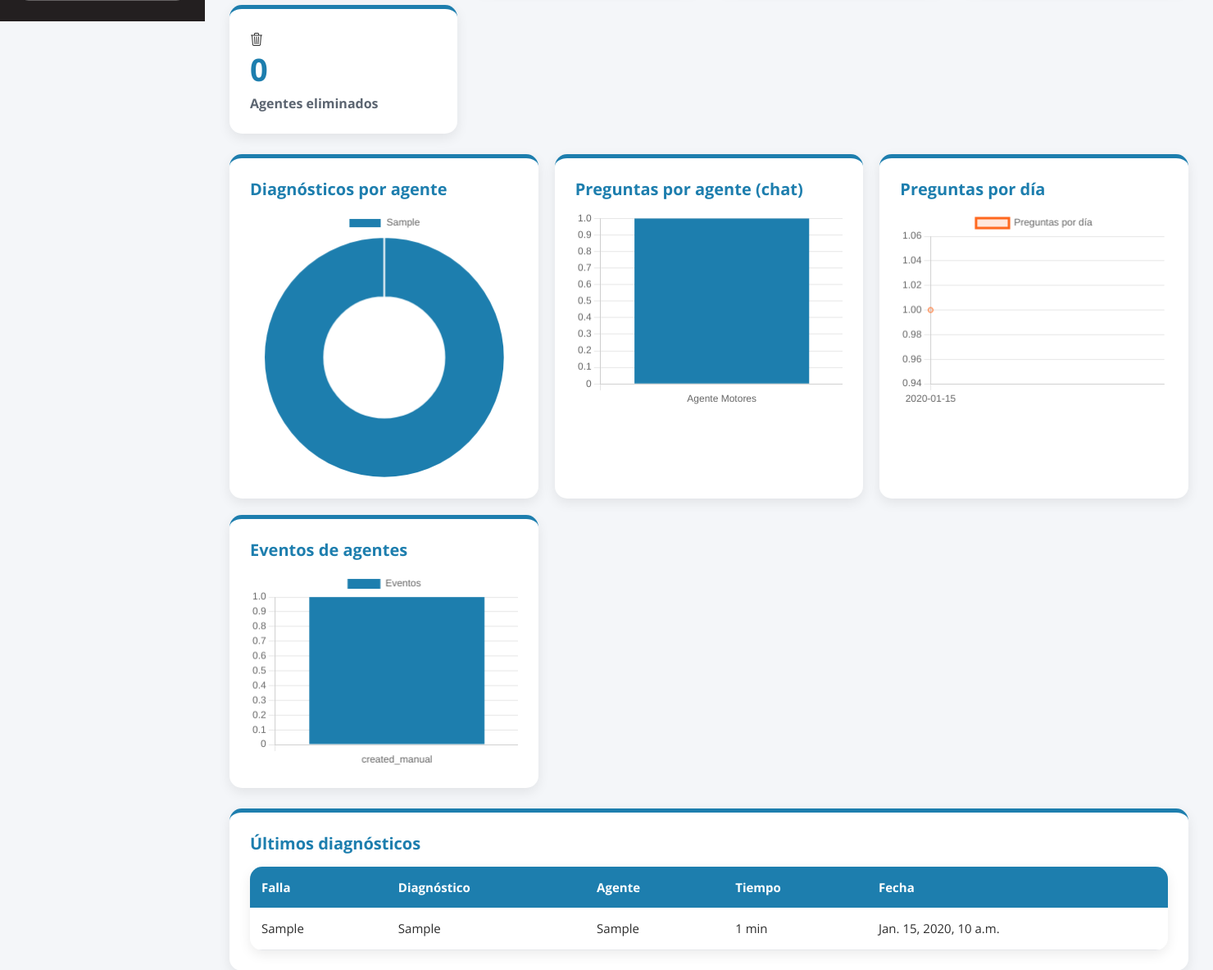
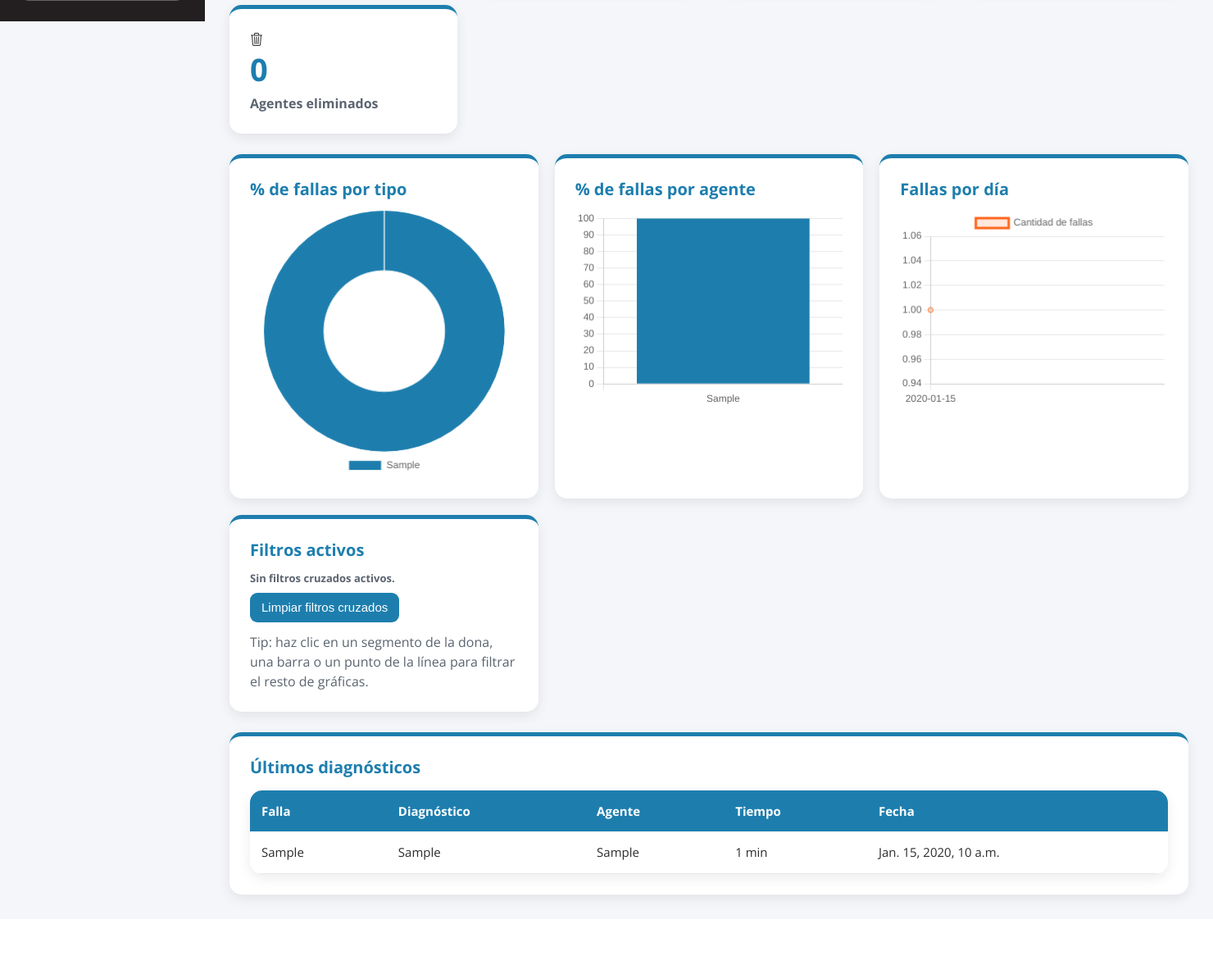
Before and after one commit to ibarrapracticantes20-hue/FaultMate, a Django app: page /dashboard/ in a window 1480 px wide. Shown: the part 774-1957 px from the top of the page at 82% size. After the commit the page ends 1880 px from the top, so only its background shows below. Run offline with Django 5.2, Linux system fonts and the light colour scheme; a user stored in the database is signed in; data comes from the database, SQL or seed files in the repository; tables that the repository leaves empty hold one stand-in row (values such as "Sample post").

Commit message:
Dashboard con filtros cruzados y flujo guiado de agentes

```diff
--- a/FaultMateWeb/agentes/templates/agentes/chat_agente.html
+++ b/FaultMateWeb/agentes/templates/agentes/chat_agente.html
@@ -11,8 +11,8 @@
     <p><b>Descripción:</b> {{ agente.descripcion }}</p>
     <p><b>Temperatura:</b> {{ agente.temperatura }} | <b>Tokens:</b> {{ agente.tokens }}</p>
     <p style="margin-top:10px; color:#5b6470; font-weight:normal;">
-        Si escribes una falla conocida, el sistema activa un árbol de decisión con respuestas de tipo "sí" o "no".
-        Si la falla no existe en el árbol, se usa IA como respaldo.
+        Este chat te guía paso a paso: primero revisa un punto, después el siguiente, respondiendo con "sí" o "no"
+        en las preguntas del checklist manual. Si preguntas algo fuera de ese checklist, se usa IA como respaldo.
     </p>
 
     <form method="POST" action="{% url 'limpiar_chat_agente' agente.id %}" style="margin-top:10px;">
--- a/FaultMateWeb/dashboard/templates/dashboard/dashboard.html
+++ b/FaultMateWeb/dashboard/templates/dashboard/dashboard.html
@@ -95,23 +95,27 @@
 
 <div class="cards" style="grid-template-columns:repeat(auto-fit, minmax(320px,1fr));">
     <div class="card">
-        <h2 style="font-size:20px;margin-bottom:12px;">Diagnósticos por agente</h2>
-        <canvas id="donutDiagnosticos" height="220"></canvas>
+        <h2 style="font-size:20px;margin-bottom:12px;">% de fallas por tipo</h2>
+        <canvas id="donutFallas" height="220"></canvas>
     </div>
 
     <div class="card">
-        <h2 style="font-size:20px;margin-bottom:12px;">Preguntas por agente (chat)</h2>
-        <canvas id="barChats" height="220"></canvas>
+        <h2 style="font-size:20px;margin-bottom:12px;">% de fallas por agente</h2>
+        <canvas id="barAgentes" height="220"></canvas>
     </div>
 
     <div class="card">
-        <h2 style="font-size:20px;margin-bottom:12px;">Preguntas por día</h2>
-        <canvas id="linePreguntas" height="220"></canvas>
+        <h2 style="font-size:20px;margin-bottom:12px;">Fallas por día</h2>
+        <canvas id="lineFallasDia" height="220"></canvas>
     </div>
 
     <div class="card">
-        <h2 style="font-size:20px;margin-bottom:12px;">Eventos de agentes</h2>
-        <canvas id="barEventos" height="220"></canvas>
+        <h2 style="font-size:20px;margin-bottom:12px;">Filtros activos</h2>
+        <p id="filtrosActivos" class="texto-informativo">Sin filtros cruzados activos.</p>
+        <button type="button" id="limpiarCruces" class="btn btn-filtro" style="margin-top:8px;">Limpiar filtros cruzados</button>
+        <p style="margin-top:12px; color:#5b6470; font-weight:normal;">
+            Tip: haz clic en un segmento de la dona, una barra o un punto de la línea para filtrar el resto de gráficas.
+        </p>
     </div>
 </div>
 
@@ -143,14 +147,7 @@
     {% endif %}
 </div>
 
-{{ chart_donut_labels|json_script:"chart-donut-labels" }}
-{{ chart_donut_values|json_script:"chart-donut-values" }}
-{{ chart_bar_labels|json_script:"chart-bar-labels" }}
-{{ chart_bar_values|json_script:"chart-bar-values" }}
-{{ chart_line_labels|json_script:"chart-line-labels" }}
-{{ chart_line_values|json_script:"chart-line-values" }}
-{{ eventos_labels|json_script:"chart-eventos-labels" }}
-{{ eventos_values|json_script:"chart-eventos-values" }}
+{{ chart_raw_diagnosticos|json_script:"chart-raw-diagnosticos" }}
 
 <script src="https://cdn.jsdelivr.net/npm/chart.js"></script>
 <script>
@@ -159,68 +156,174 @@ const cPrimOsc = '#0032a0';
 const cPrimCla = '#98dae9';
 const cAcento = '#ff661b';
 const cOsc = '#231f20';
+const paleta = [cPrim, cPrimOsc, cPrimCla, cAcento, cOsc, '#22c55e', '#ef4444', '#bdc6c3'];
 
-const donutLabels = JSON.parse(document.getElementById('chart-donut-labels').textContent);
-const donutValues = JSON.parse(document.getElementById('chart-donut-values').textContent);
-const barLabels = JSON.parse(document.getElementById('chart-bar-labels').textContent);
-const barValues = JSON.parse(document.getElementById('chart-bar-values').textContent);
-const lineLabels = JSON.parse(document.getElementById('chart-line-labels').textContent);
-const lineValues = JSON.parse(document.getElementById('chart-line-values').textContent);
-const eventosLabels = JSON.parse(document.getElementById('chart-eventos-labels').textContent);
-const eventosValues = JSON.parse(document.getElementById('chart-eventos-values').textContent);
+const rawDiagnosticos = JSON.parse(document.getElementById('chart-raw-diagnosticos').textContent);
 
-new Chart(document.getElementById('donutDiagnosticos'), {
+const estadoCruce = {
+    falla: null,
+    agente: null,
+    fecha_dia: null,
+};
+
+let chartDonut = null;
+let chartBar = null;
+let chartLine = null;
+
+function contarPorClave(items, key) {
+    const mapa = {};
+    for (const item of items) {
+        const valor = item[key] || 'Sin dato';
+        mapa[valor] = (mapa[valor] || 0) + 1;
+    }
+    return mapa;
+}
+
+function mapToSortedEntries(mapa) {
+    return Object.entries(mapa).sort((a, b) => b[1] - a[1]);
+}
+
+function porcentaje(valor, total) {
+    if (!total) return 0;
+    return Number(((valor / total) * 100).toFixed(1));
+}
+
+function aplicarFiltroBase(items, excluirClave = null) {
+    return items.filter((item) => {
+        if (estadoCruce.falla && excluirClave !== 'falla' && item.falla !== estadoCruce.falla) return false;
+        if (estadoCruce.agente && excluirClave !== 'agente' && item.agente !== estadoCruce.agente) return false;
+        if (estadoCruce.fecha_dia && excluirClave !== 'fecha_dia' && item.fecha_dia !== estadoCruce.fecha_dia) return false;
+        return true;
+    });
+}
+
+function textoFiltrosActivos() {
+    const activos = [];
+    if (estadoCruce.falla) activos.push(`Falla: ${estadoCruce.falla}`);
+    if (estadoCruce.agente) activos.push(`Agente: ${estadoCruce.agente}`);
+    if (estadoCruce.fecha_dia) activos.push(`Fecha: ${estadoCruce.fecha_dia}`);
+    return activos.length ? activos.join(' | ') : 'Sin filtros cruzados activos.';
+}
+
+function reconstruirGraficas() {
+    const filtroTexto = document.getElementById('filtrosActivos');
+    filtroTexto.textContent = textoFiltrosActivos();
+
+    const paraDonut = aplicarFiltroBase(rawDiagnosticos, 'falla');
+    const paraBar = aplicarFiltroBase(rawDiagnosticos, 'agente');
+    const paraLinea = aplicarFiltroBase(rawDiagnosticos, 'fecha_dia');
+
+    const fallas = mapToSortedEntries(contarPorClave(paraDonut, 'falla')).slice(0, 8);
+    const agentes = mapToSortedEntries(contarPorClave(paraBar, 'agente')).slice(0, 8);
+    const dias = Object.entries(contarPorClave(paraLinea, 'fecha_dia')).sort((a, b) => a[0].localeCompare(b[0]));
+
+    const totalFallas = fallas.reduce((acc, curr) => acc + curr[1], 0);
+    const totalAgentes = agentes.reduce((acc, curr) => acc + curr[1], 0);
+
+    if (chartDonut) chartDonut.destroy();
+    if (chartBar) chartBar.destroy();
+    if (chartLine) chartLine.destroy();
+
+    chartDonut = new Chart(document.getElementById('donutFallas'), {
         type: 'doughnut',
         data: {
-        labels: donutLabels,
+            labels: fallas.map((x) => x[0]),
             datasets: [{
-            data: donutValues,
-            backgroundColor: [cPrim, cPrimOsc, cPrimCla, cAcento, cOsc, '#22c55e', '#ef4444', '#bdc6c3']
-        }]
-    }
+                data: fallas.map((x) => porcentaje(x[1], totalFallas)),
+                backgroundColor: paleta,
+                borderWidth: 1,
+            }],
+        },
+        options: {
+            responsive: true,
+            plugins: {
+                legend: { position: 'bottom' },
+                tooltip: {
+                    callbacks: {
+                        label: (ctx) => `${ctx.label}: ${ctx.parsed}%`,
+                    },
+                },
+            },
+            onClick: (_, elements) => {
+                if (!elements.length) return;
+                const index = elements[0].index;
+                const seleccion = fallas[index][0];
+                estadoCruce.falla = estadoCruce.falla === seleccion ? null : seleccion;
+                reconstruirGraficas();
+            },
+        },
     });
 
-new Chart(document.getElementById('barChats'), {
+    chartBar = new Chart(document.getElementById('barAgentes'), {
         type: 'bar',
         data: {
-        labels: barLabels,
+            labels: agentes.map((x) => x[0]),
             datasets: [{
-            label: 'Preguntas',
-            data: barValues,
-            backgroundColor: cPrim
-        }]
+                label: '% de fallas',
+                data: agentes.map((x) => porcentaje(x[1], totalAgentes)),
+                backgroundColor: cPrim,
+            }],
         },
-    options: {responsive: true, plugins: {legend: {display: false}}}
+        options: {
+            responsive: true,
+            plugins: {
+                legend: { display: false },
+                tooltip: {
+                    callbacks: {
+                        label: (ctx) => `${ctx.parsed.y}%`,
+                    },
+                },
+            },
+            scales: {
+                y: {
+                    beginAtZero: true,
+                    max: 100,
+                },
+            },
+            onClick: (_, elements) => {
+                if (!elements.length) return;
+                const index = elements[0].index;
+                const seleccion = agentes[index][0];
+                estadoCruce.agente = estadoCruce.agente === seleccion ? null : seleccion;
+                reconstruirGraficas();
+            },
+        },
     });
 
-new Chart(document.getElementById('linePreguntas'), {
+    chartLine = new Chart(document.getElementById('lineFallasDia'), {
         type: 'line',
         data: {
-        labels: lineLabels,
+            labels: dias.map((x) => x[0]),
             datasets: [{
-            label: 'Preguntas por día',
-            data: lineValues,
+                label: 'Cantidad de fallas',
+                data: dias.map((x) => x[1]),
                 borderColor: cAcento,
                 backgroundColor: 'rgba(255,102,27,0.15)',
                 fill: true,
-            tension: 0.3
-        }]
+                tension: 0.3,
+            }],
         },
-    options: {responsive: true}
+        options: {
+            responsive: true,
+            onClick: (_, elements) => {
+                if (!elements.length) return;
+                const index = elements[0].index;
+                const seleccion = dias[index][0];
+                estadoCruce.fecha_dia = estadoCruce.fecha_dia === seleccion ? null : seleccion;
+                reconstruirGraficas();
+            },
+        },
+    });
+}
+
+document.getElementById('limpiarCruces').addEventListener('click', () => {
+    estadoCruce.falla = null;
+    estadoCruce.agente = null;
+    estadoCruce.fecha_dia = null;
+    reconstruirGraficas();
 });
 
-new Chart(document.getElementById('barEventos'), {
-    type: 'bar',
-    data: {
-        labels: eventosLabels,
-        datasets: [{
-            label: 'Eventos',
-            data: eventosValues,
-            backgroundColor: [cPrim, cPrimOsc, cPrimCla, cAcento, cOsc, '#22c55e']
-        }]
-    },
-    options: {responsive: true}
-});
+reconstruirGraficas();
 </script>
 
 {% endblock %}
--- a/FaultMateWeb/dashboard/views.py
+++ b/FaultMateWeb/dashboard/views.py
@@ -3,13 +3,11 @@
 # (request) y devuelve una respuesta (normalmente un render con un template HTML).
 import unicodedata
 from datetime import datetime
-from datetime import timedelta
 from io import BytesIO
 
 from django.contrib.auth import authenticate, login, logout
 from django.contrib.auth.decorators import login_required
 from django.db.models import Count
-from django.db.models.functions import TruncDate
 from django.http import HttpResponse
 from django.shortcuts import render, redirect, get_object_or_404
 from openpyxl import Workbook
@@ -324,17 +322,20 @@ def dashboard(request):
 
     diagnosticos = diagnosticos_qs.order_by('-fecha')[:10]
 
-    # Donut: distribución de diagnósticos por agente.
-    diagnosticos_por_agente_qs = (
-        diagnosticos_qs
-        .values('agente')
-        .annotate(total=Count('id'))
-        .order_by('-total')[:8]
-    )
-    chart_donut_labels = [x['agente'] for x in diagnosticos_por_agente_qs]
-    chart_donut_values = [x['total'] for x in diagnosticos_por_agente_qs]
+    # Datos crudos para construir gráficas interactivas con filtros cruzados en frontend.
+    diagnosticos_data = []
+    for item in diagnosticos_qs.order_by('-fecha'):
+        diagnosticos_data.append(
+            {
+                'id': item.id,
+                'falla': item.falla,
+                'agente': item.agente,
+                'fecha_dia': item.fecha.strftime('%Y-%m-%d'),
+                'tiempo_diagnostico': item.tiempo_diagnostico,
+            }
+        )
 
-    # Barra: volumen de chats por agente.
+    # Métricas auxiliares para conservar contexto del módulo de agentes.
     chats_por_agente_qs = (
         chats_qs
         .filter(rol='user')
@@ -344,29 +345,6 @@ def dashboard(request):
     )
     chart_bar_labels = [x['agente__nombre'] for x in chats_por_agente_qs]
     chart_bar_values = [x['total'] for x in chats_por_agente_qs]
-
-    # Línea: actividad de preguntas en últimos 7 días.
-    desde = diagnosticos_qs.order_by('-fecha').first()
-    if desde:
-        limite = desde.fecha - timedelta(days=6)
-    else:
-        limite = None
-
-    preguntas_por_dia_qs = (
-        chats_qs
-        .filter(rol='user')
-        .annotate(fecha_dia=TruncDate('creado_en'))
-        .values('fecha_dia')
-        .annotate(total=Count('id'))
-        .order_by('fecha_dia')
-    )
-    if limite:
-        preguntas_por_dia_qs = [x for x in preguntas_por_dia_qs if x['fecha_dia'] >= limite.date()]
-    else:
-        preguntas_por_dia_qs = list(preguntas_por_dia_qs)
-
-    chart_line_labels = [str(x['fecha_dia']) for x in preguntas_por_dia_qs]
-    chart_line_values = [x['total'] for x in preguntas_por_dia_qs]
 
     eventos_resumen = eventos_qs.values('accion').annotate(total=Count('id')).order_by('accion')
     eventos_labels = [x['accion'] for x in eventos_resumen]
@@ -386,12 +364,9 @@ def dashboard(request):
         'agentes_eliminados': agentes_eliminados,
         'usabilidad': usabilidad,
         'diagnosticos': diagnosticos,
-        'chart_donut_labels': chart_donut_labels,
-        'chart_donut_values': chart_donut_values,
+        'chart_raw_diagnosticos': diagnosticos_data,
         'chart_bar_labels': chart_bar_labels,
         'chart_bar_values': chart_bar_values,
-        'chart_line_labels': chart_line_labels,
-        'chart_line_values': chart_line_values,
         'eventos_labels': eventos_labels,
         'eventos_values': eventos_values,
         'roles_filtro': roles_filtro,
```
Also changed, not shown: FaultMateWeb/agentes/views.py (+57 -6 lines). Lines whose indentation alone changed are shown as unchanged.
